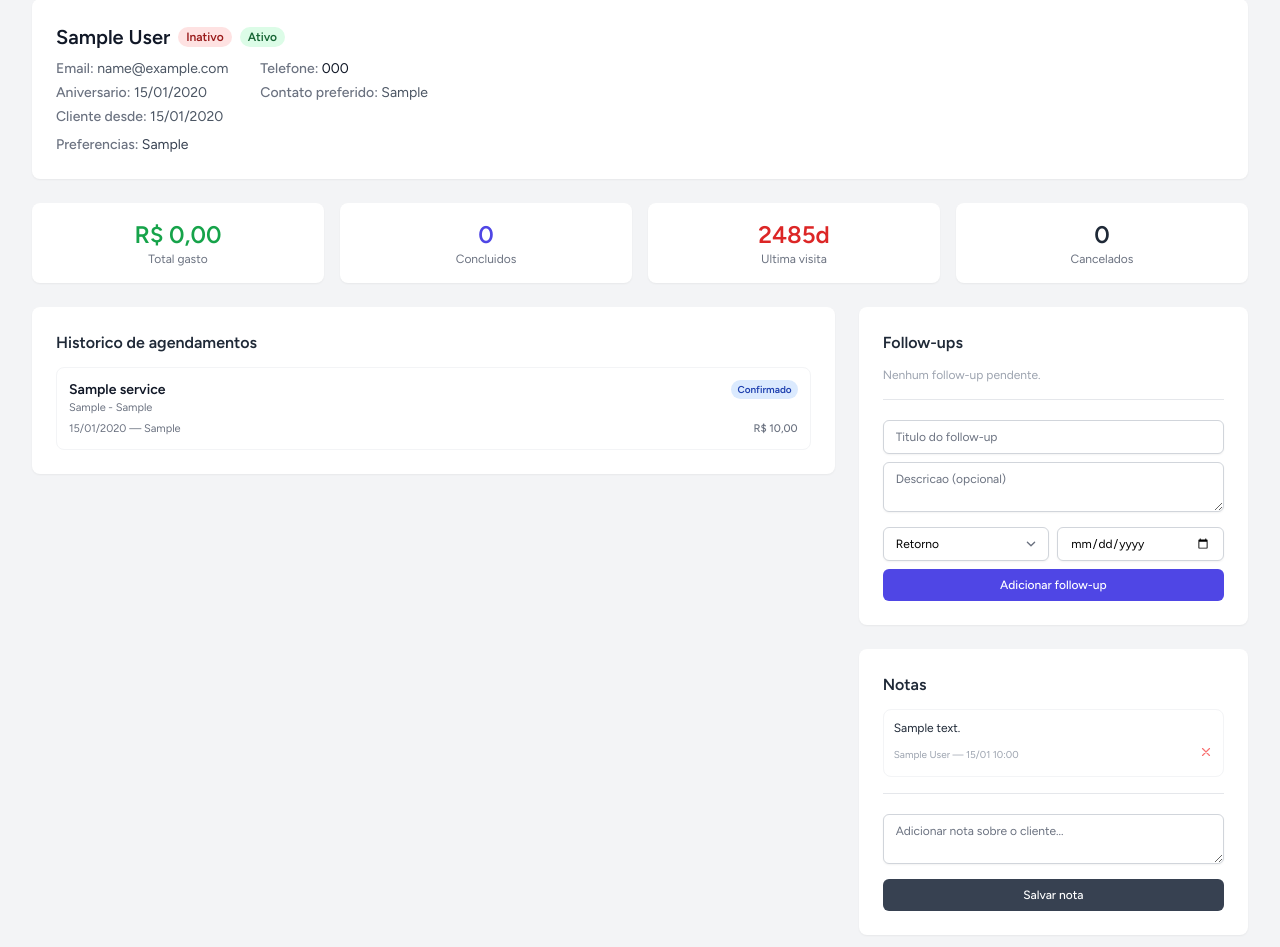
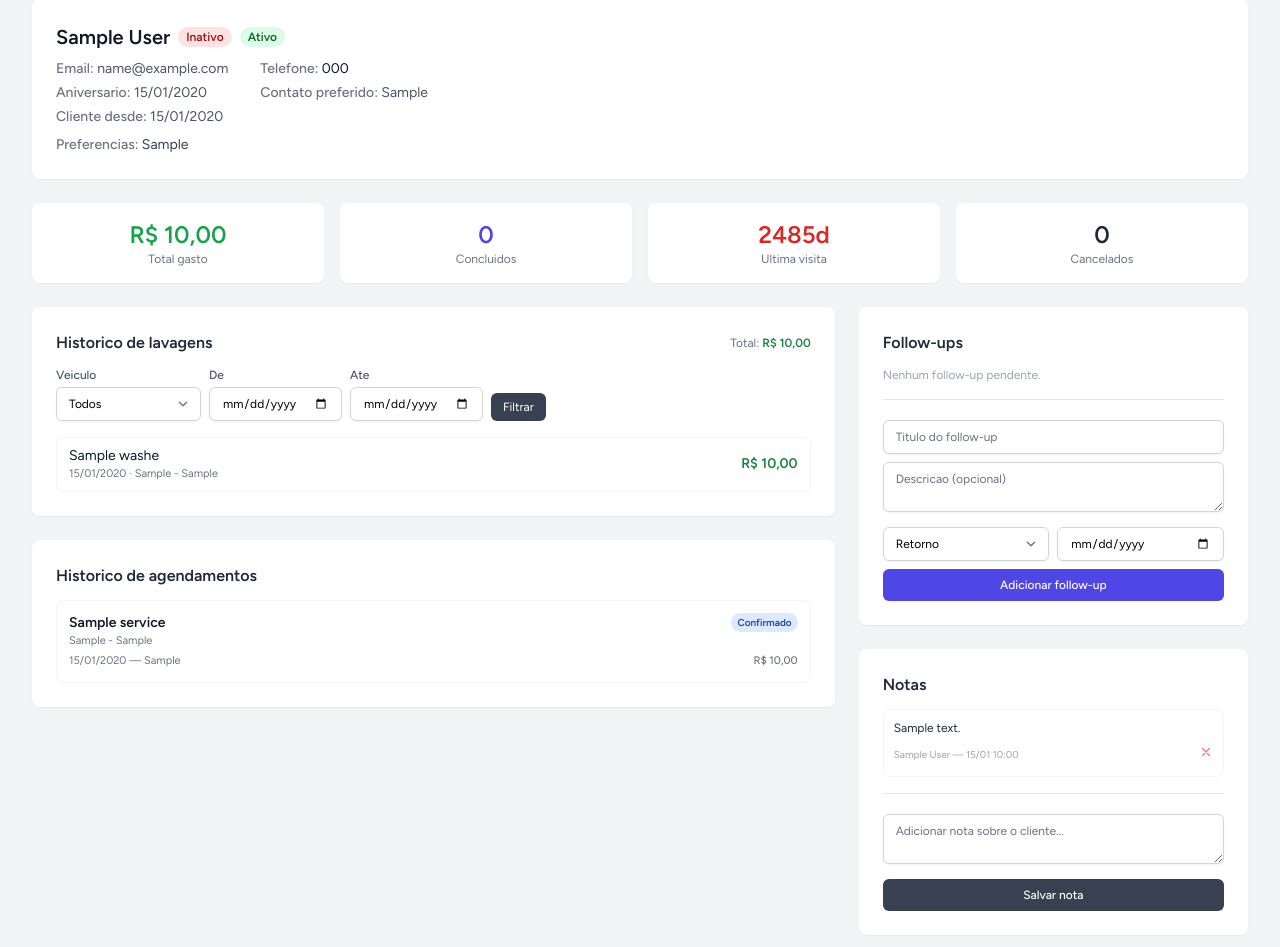
Before and after one commit to Dreynr/HADS_AndreyNoetzoldRibeiro_Gestcar, a Laravel app: page /admin/clients/1 in a window 1280 px wide. Shown: the part 184-1131 px from the top of the page. Run offline with Laravel 12, Linux system fonts and the light colour scheme; a user stored in the database is signed in; tables that the repository leaves empty hold one stand-in row (values such as "Sample post"); style sheets or scripts are compiled from the project's sources.

Commit message:
B-09: historico de lavagens na ficha do cliente
O historico lista as lavagens do cliente da mais recente para a mais antiga, com filtro por veiculo e por periodo.

O total gasto passa a somar o valor gravado em cada lavagem, em vez do preco atual do servico, e inclui as lavagens avulsas.

```diff
--- a/app/Http/Controllers/Admin/ClientController.php
+++ b/app/Http/Controllers/Admin/ClientController.php
@@ -66,9 +66,26 @@ class ClientController extends Controller
             ->with('success', 'Cliente cadastrado com sucesso.');
     }
 
-    public function show(User $client): View
+    public function show(Request $request, User $client): View
     {
         $client->load(['vehicles', 'clientNotes.admin', 'followUps']);
+
+        // Historico de lavagens do cliente, com filtro por veiculo e por
+        // periodo (UC06-HU03). E o historico do que foi atendido de fato,
+        // incluindo as lavagens avulsas.
+        $washQuery = $client->washes()->with('vehicle')->orderByDesc('performed_at');
+
+        if ($vehicleId = $request->input('wash_vehicle')) {
+            $washQuery->where('vehicle_id', $vehicleId);
+        }
+        if ($washFrom = $request->input('wash_from')) {
+            $washQuery->where('performed_at', '>=', $washFrom . ' 00:00:00');
+        }
+        if ($washTo = $request->input('wash_to')) {
+            $washQuery->where('performed_at', '<=', $washTo . ' 23:59:59');
+        }
+
+        $washes = $washQuery->get();
 
         $appointments = $client->appointments()
             ->with(['service', 'vehicle'])
@@ -99,7 +116,8 @@ class ClientController extends Controller
         $completedFollowUps = $client->followUps()->where('completed', true)->latest('completed_at')->limit(5)->get();
 
         return view('admin.clients.show', compact(
-            'client', 'appointments', 'stats', 'topServices', 'pendingFollowUps', 'completedFollowUps'
+            'client', 'appointments', 'stats', 'topServices', 'pendingFollowUps', 'completedFollowUps',
+            'washes', 'vehicleId', 'washFrom', 'washTo'
         ));
     }
 
--- a/app/Models/User.php
+++ b/app/Models/User.php
@@ -179,12 +179,16 @@ class User extends Authenticatable
         return $this->hasMany(FollowUp::class, 'client_id');
     }
 
+    /**
+     * Quanto o cliente ja pagou de verdade. Soma os valores gravados nas
+     * lavagens (D-13 e D-17), e nao o preco atual dos servicos: reajustar
+     * a tabela de precos nao pode mudar o historico de quem ja pagou.
+     *
+     * Conta tambem as lavagens avulsas, que nunca tiveram agendamento.
+     */
     public function totalSpent(): float
     {
-        return $this->appointments()
-            ->where('status', 'concluido')
-            ->join('services', 'appointments.service_id', '=', 'services.id')
-            ->sum('services.price');
+        return (float) $this->washes()->sum('amount');
     }
 
     public function completedAppointmentsCount(): int
--- a/resources/views/admin/clients/show.blade.php
+++ b/resources/views/admin/clients/show.blade.php
@@ -118,6 +118,60 @@
                             </div>
                         </div>
                     @endif
+
+                    {{-- Historico de lavagens --}}
+                    <div class="bg-white shadow-sm rounded-lg p-4 sm:p-6">
+                        <div class="flex items-center justify-between mb-3">
+                            <h4 class="text-sm sm:text-base font-semibold text-gray-800">Historico de lavagens</h4>
+                            <span class="text-xs text-gray-500">Total: <span class="font-semibold text-green-700">R$ {{ number_format($washes->sum('amount'), 2, ',', '.') }}</span></span>
+                        </div>
+
+                        {{-- Filtro por veiculo e por periodo. O GET mantem o filtro na URL. --}}
+                        <form method="GET" class="flex flex-wrap items-end gap-2 mb-4 text-xs">
+                            <div>
+                                <label for="wash_vehicle" class="block font-medium text-gray-600 mb-1">Veiculo</label>
+                                <select id="wash_vehicle" name="wash_vehicle" class="text-xs border-gray-300 rounded-md shadow-sm focus:ring-indigo-500 focus:border-indigo-500">
+                                    <option value="">Todos</option>
+                                    @foreach($client->vehicles as $v)
+                                        <option value="{{ $v->id }}" @selected($vehicleId == $v->id)>{{ $v->model }} - {{ $v->plate }}</option>
+                                    @endforeach
+                                </select>
+                            </div>
+                            <div>
+                                <label for="wash_from" class="block font-medium text-gray-600 mb-1">De</label>
+                                <input type="date" id="wash_from" name="wash_from" value="{{ $washFrom }}" class="text-xs border-gray-300 rounded-md shadow-sm focus:ring-indigo-500 focus:border-indigo-500">
+                            </div>
+                            <div>
+                                <label for="wash_to" class="block font-medium text-gray-600 mb-1">Ate</label>
+                                <input type="date" id="wash_to" name="wash_to" value="{{ $washTo }}" class="text-xs border-gray-300 rounded-md shadow-sm focus:ring-indigo-500 focus:border-indigo-500">
+                            </div>
+                            <button type="submit" class="px-3 py-1.5 bg-gray-700 text-white rounded-md hover:bg-gray-800 touch-manipulation">Filtrar</button>
+                            @if($vehicleId || $washFrom || $washTo)
+                                <a href="{{ route('admin.clients.show', $client) }}" class="px-2 py-1.5 text-gray-600 hover:text-gray-900">Limpar</a>
+                            @endif
+                        </form>
+
+                        @if($washes->isEmpty())
+                            <p class="text-sm text-gray-400 text-center py-4">Nenhuma lavagem registrada.</p>
+                        @else
+                            <div class="space-y-2">
+                                @foreach($washes as $wash)
+                                    <div class="flex items-center justify-between border border-gray-100 rounded-md px-3 py-2">
+                                        <div>
+                                            {{-- Nome gravado na lavagem, nao o nome atual do servico (D-17). --}}
+                                            <p class="text-sm text-gray-900">{{ $wash->service_name }}</p>
+                                            <p class="text-[11px] text-gray-500">
+                                                {{ $wash->performed_at->format('d/m/Y') }} ·
+                                                {{ $wash->vehicle->model }} - {{ $wash->vehicle->plate }}
+                                                @unless($wash->appointment_id) · avulsa @endunless
+                                            </p>
+                                        </div>
+                                        <span class="text-sm font-semibold text-green-700 whitespace-nowrap">R$ {{ number_format($wash->amount, 2, ',', '.') }}</span>
+                                    </div>
+                                @endforeach
+                            </div>
+                        @endif
+                    </div>
 
                     {{-- Historico de agendamentos --}}
                     <div class="bg-white shadow-sm rounded-lg p-4 sm:p-6">
```
Also changed, not shown: tests/Feature/WashHistoryTest.php (added, +126 -0 lines).
